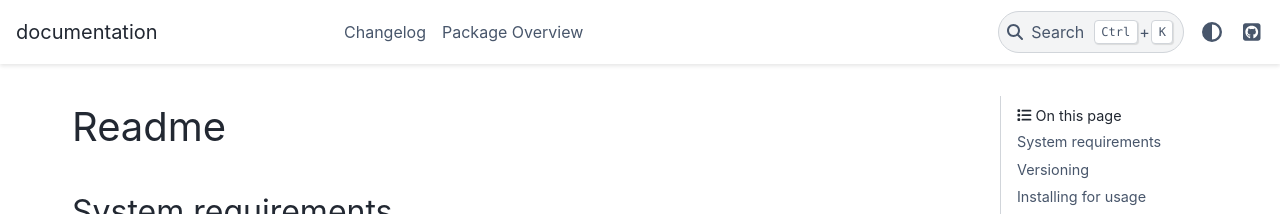
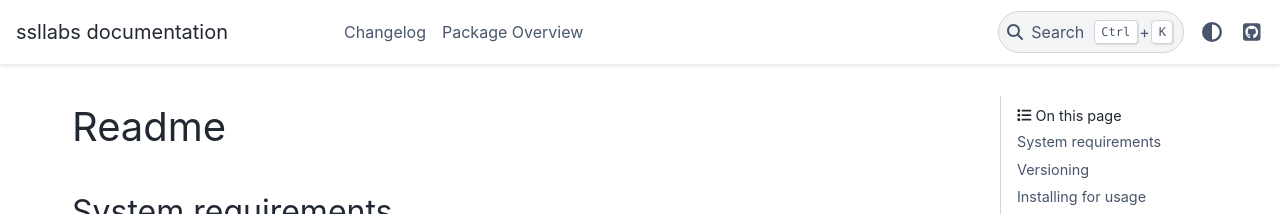
Before and after one commit to devolo/ssllabs, a Sphinx documentation site: the page built from docs/index.rst, in a window 1280 px wide. Shown: the top 214 px of the page. Built offline with Sphinx 7.4.7 and the PyData theme 0.15.4, drawn with Linux system fonts in a browser that asks for light colours.

Commit message:
Fix package name

```diff
--- a/docs/conf.py
+++ b/docs/conf.py
@@ -14,37 +14,37 @@
 import sys
 from pkg_resources import get_distribution
 
-sys.path.insert(0, os.path.abspath('../'))
+sys.path.insert(0, os.path.abspath("../"))
 
-version = get_distribution(__package__).version
+version = get_distribution("ssllabs").version
 
 # -- Project information -----------------------------------------------------
 
-project = get_distribution(__package__).project_name
-copyright = '2021, devolo AG'
-author = 'Markus Bong, Guido Schmitz'
+project = get_distribution("ssllabs").project_name
+copyright = "2021, devolo AG"
+author = "Markus Bong, Guido Schmitz"
 
 # -- General configuration ---------------------------------------------------
 
 # Add any Sphinx extension module names here, as strings. They can be
-# extensions coming with Sphinx (named 'sphinx.ext.*') or your custom
+# extensions coming with Sphinx (named "sphinx.ext.*") or your custom
 # ones.
 extensions = ["sphinx.ext.autosummary", "m2r2"]
 
 # Add any paths that contain templates here, relative to this directory.
-templates_path = ['_templates']
+templates_path = ["_templates"]
 
 # List of patterns, relative to source directory, that match files and
 # directories to ignore when looking for source files.
 # This pattern also affects html_static_path and html_extra_path.
-exclude_patterns = ['_build', "README.md"]
+exclude_patterns = ["_build", "README.md"]
 
 # -- Options for HTML output -------------------------------------------------
 
 # The theme to use for HTML and HTML Help pages.  See the documentation for
 # a list of builtin themes.
 #
-html_theme = 'pydata_sphinx_theme'
+html_theme = "pydata_sphinx_theme"
 html_theme_options = {
     "github_url": "https://github.com/devolo/ssllabs",
 }
@@ -52,4 +52,4 @@
 # Add any paths that contain custom static files (such as style sheets) here,
 # relative to this directory. They are copied after the builtin static files,
 # so a file named "default.css" will overwrite the builtin "default.css".
-# html_static_path = ['_static']
+# html_static_path = ["_static"]
```
